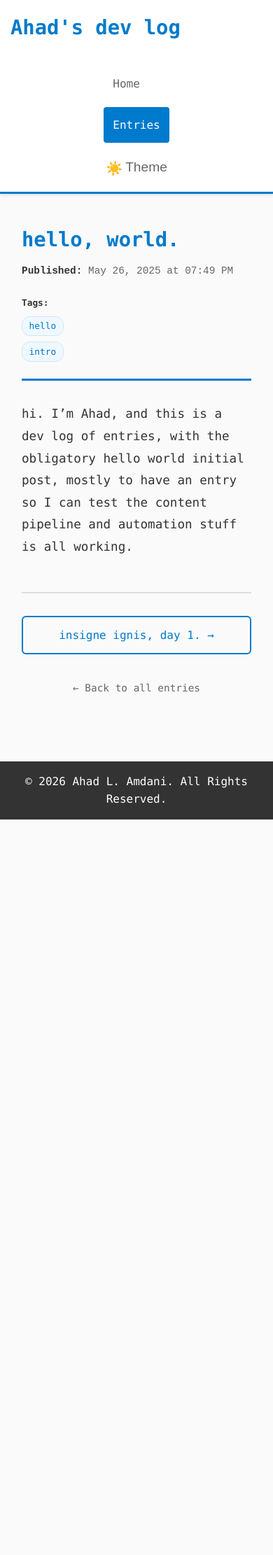
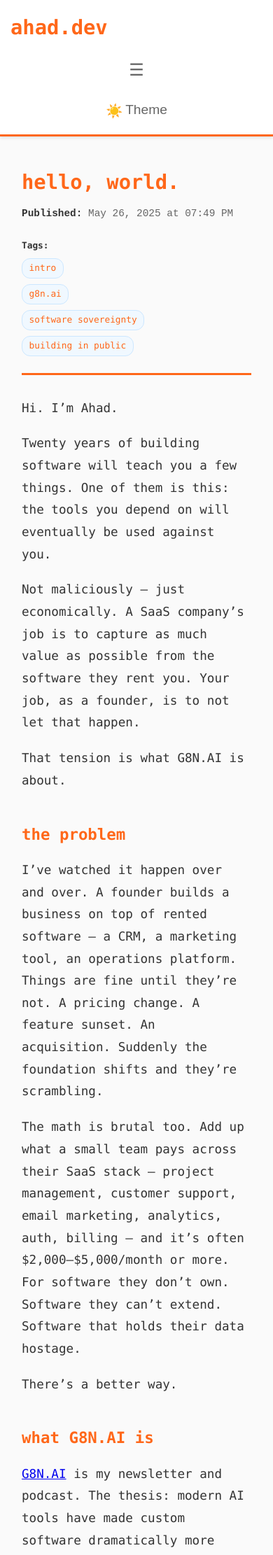
Before and after one commit to aamdani/blog, a Jekyll site: the page built from _entries/hello-world.markdown, in a window 390 px wide. Shown: the top 2222 px of the page at 70% size. Built offline with Jekyll 4.4.1, drawn with Linux system fonts in a browser that asks for light colours; before the commit the page ends 1171 px from its top, so only the background shows below that; some of the changed text lies outside the part shown.

Commit message:
Align brand with G8N.AI: orange accent, updated content, clean entry list
- Replace blue (#007acc) with G8N.AI orange (#FF6719) across all CSS variables
  (light mode, dark mode, body.light-theme, body.dark-theme overrides)
- Add position: relative to .site-nav to fix mobile dropdown anchor
- Re-add <nav aria-label> wrapper in navigation.html for screen reader landmark
- Update _config.yml: title → ahad.dev, description → software sovereignty pitch
- Rewrite hey.markdown homepage to introduce G8N.AI and software sovereignty focus
- Update entries.md page title to "the dev log."
- Rewrite hello-world.markdown with real intro post covering the SaaS sovereignty problem
- Delete 7 stale/empty entries (game dev, Shopify, Voiceflow, Insigne Ignis, G8N day logs)
- Rewrite llms.txt to reflect G8N.AI brand and content direction

```diff
--- a/_config.yml
+++ b/_config.yml
@@ -1,5 +1,5 @@
 ---
-title: Ahad's dev log
+title: ahad.dev
 timezone: America/Chicago
 collections:
   entries:
@@ -23,8 +23,7 @@ defaults:
     type: pages
   values:
     layout: page
-description: Ahad L. Amdani's personal development blog covering software engineering
-  insights, technical deep dives, and project experiences.
+description: "Ahad L. Amdani — 20 years building software. Now helping founders own their tools instead of renting them. Building G8N.AI in public."
 url: https://ahad.dev
 permalink: pretty
 plugins:
--- a/_entries/hello-world.markdown
+++ b/_entries/hello-world.markdown
@@ -2,9 +2,47 @@
 title: hello, world.
 date: 2025-05-26 19:49:00 -05:00
 tags:
-- hello
 - intro
+- g8n.ai
+- software sovereignty
+- building in public
 layout: entry
 ---
 
-hi. I'm Ahad, and this is a dev log of entries, with the obligatory hello world initial post, mostly to have an entry so I can test the content pipeline and automation stuff is all working.
+Hi. I'm Ahad.
+
+Twenty years of building software will teach you a few things. One of them is this: the tools you depend on will eventually be used against you.
+
+Not maliciously — just economically. A SaaS company's job is to capture as much value as possible from the software they rent you. Your job, as a founder, is to not let that happen.
+
+That tension is what G8N.AI is about.
+
+## the problem
+
+I've watched it happen over and over. A founder builds a business on top of rented software — a CRM, a marketing tool, an operations platform. Things are fine until they're not. A pricing change. A feature sunset. An acquisition. Suddenly the foundation shifts and they're scrambling.
+
+The math is brutal too. Add up what a small team pays across their SaaS stack — project management, customer support, email marketing, analytics, auth, billing — and it's often $2,000–$5,000/month or more. For software they don't own. Software they can't extend. Software that holds their data hostage.
+
+There's a better way.
+
+## what G8N.AI is
+
+[G8N.AI](https://g8n.ai) is my newsletter and podcast. The thesis: modern AI tools have made custom software dramatically more accessible. A small team can now build and maintain software that would have required a full engineering team five years ago.
+
+Software sovereignty isn't about writing everything from scratch. It's about knowing when to own vs. rent, and having the knowledge and tools to act on that.
+
+The newsletter covers the *what* and *why* — the strategy, the decisions, the tradeoffs. The podcast goes deeper into specific implementations and conversations with founders who are doing this.
+
+[Subscribe on Substack](https://g8n.substack.com) if that resonates.
+
+## what this blog is
+
+This is the dev log. The messy, technical, in-progress stuff.
+
+When I'm building something for G8N.AI — a tool, an integration, an AI pipeline — I'll document it here. Not polished write-ups. Raw build logs. The actual decisions, the dead ends, the architecture choices, the code snippets that are too nerdy for a newsletter.
+
+If you're a developer or technical founder, this is for you.
+
+Follow along. Ask questions. Build something.
+
+— Ahad
--- a/_includes/navigation.html
+++ b/_includes/navigation.html
@@ -1,11 +1,11 @@
-<nav class="site-nav">
+<nav aria-label="Main navigation">
+  <button class="nav-toggle" aria-label="Menu">☰</button>
   <ul class="nav-list">
       <li class="nav-item">
           <a href="{{ '/' | relative_url }}" {% if page.url=='/' %}class="current" {% endif %}>Home</a>
       </li>
       <li class="nav-item">
-            <a href="{{ '/entries/' | relative_url }}" {% if page.url contains '/entries' %}class="current" {% endif
-                %}>Entries</a>
+          <a href="{{ '/entries/' | relative_url }}" {% if page.url contains '/entries' %}class="current" {% endif %}>Entries</a>
       </li>
   </ul>
 </nav>
--- a/assets/css/style.css
+++ b/assets/css/style.css
@@ -4,8 +4,8 @@
     --bg-color: #fafafa;
     --text-color: #333;
     --text-secondary: #666;
-    --accent-color: #007acc;
-    --accent-hover: #005a99;
+    --accent-color: #FF6719;
+    --accent-hover: #e05615;
     --header-bg: #fff;
     --card-bg: #fff;
     --border-color: #ddd;
@@ -16,7 +16,7 @@
     --tag-bg: #f0f8ff;
     --tag-border: #cce7ff;
     --shadow-color: rgba(0, 0, 0, 0.1);
-    --accent-shadow: rgba(0, 122, 204, 0.2);
+    --accent-shadow: rgba(255, 103, 25, 0.2);
 }
 
 /* Dark mode styles */
@@ -25,8 +25,8 @@
         --bg-color: #121212;
         --text-color: #e0e0e0;
         --text-secondary: #aaa;
-        --accent-color: #3ca9ff;
-        --accent-hover: #7cc2ff;
+        --accent-color: #ff8040;
+        --accent-hover: #ffab7a;
         --header-bg: #1c1c1c;
         --card-bg: #1e1e1e;
         --border-color: #444;
@@ -37,7 +37,7 @@
         --tag-bg: #253547;
         --tag-border: #375a82;
         --shadow-color: rgba(0, 0, 0, 0.4);
-        --accent-shadow: rgba(60, 169, 255, 0.3);
+        --accent-shadow: rgba(255, 103, 25, 0.3);
     }
 }
 
@@ -46,8 +46,8 @@ body.light-theme {
     --bg-color: #fafafa;
     --text-color: #333;
     --text-secondary: #666;
-    --accent-color: #007acc;
-    --accent-hover: #005a99;
+    --accent-color: #FF6719;
+    --accent-hover: #e05615;
     --header-bg: #fff;
     --card-bg: #fff;
     --border-color: #ddd;
@@ -58,15 +58,15 @@ body.light-theme {
     --tag-bg: #f0f8ff;
     --tag-border: #cce7ff;
     --shadow-color: rgba(0, 0, 0, 0.1);
-    --accent-shadow: rgba(0, 122, 204, 0.2);
+    --accent-shadow: rgba(255, 103, 25, 0.2);
 }
 
 body.dark-theme {
     --bg-color: #121212;
     --text-color: #e0e0e0;
     --text-secondary: #aaa;
-    --accent-color: #3ca9ff;
-    --accent-hover: #7cc2ff;
+    --accent-color: #ff8040;
+    --accent-hover: #ffab7a;
     --header-bg: #1c1c1c;
     --card-bg: #1e1e1e;
     --border-color: #444;
@@ -77,7 +77,7 @@ body.dark-theme {
     --tag-bg: #253547;
     --tag-border: #375a82;
     --shadow-color: rgba(0, 0, 0, 0.4);
-    --accent-shadow: rgba(60, 169, 255, 0.3);
+    --accent-shadow: rgba(255, 103, 25, 0.3);
 }
 
 /* Reset and base styles */
@@ -138,6 +138,7 @@ body {
     display: flex;
     justify-content: space-between;
     align-items: center;
+    position: relative;
 }
 
 .nav-list {
@@ -157,7 +158,6 @@ body {
 
 .nav-item a:hover,
 .nav-item a:focus,
-/* Added focus state for accessibility */
 .nav-item a.current {
     background-color: var(--accent-color);
     color: white;
@@ -589,18 +589,71 @@ pre code {
     box-shadow: 0 2px 4px var(--accent-shadow);
 }
 
-/* Improved mobile responsiveness */
+/* Navigation toggle button */
+.nav-toggle {
+    display: none;
+    background: none;
+    border: none;
+    color: var(--text-secondary);
+    font-size: 1.5rem;
+    cursor: pointer;
+    padding: 0.5rem;
+    transition: color 0.2s ease;
+}
+
+.nav-toggle:hover,
+.nav-toggle:focus {
+    color: var(--accent-color);
+}
+
+/* Mobile responsive navigation */
 @media (max-width: 768px) {
+    .nav-toggle {
+        display: block;
+    }
+
     .nav-list {
+        position: absolute;
+        top: 100%;
+        right: 0;
+        background: var(--header-bg);
+        border: 1px solid var(--border-color);
+        border-radius: 5px;
+        box-shadow: 0 2px 5px var(--shadow-color);
         flex-direction: column;
-        gap: 0.5rem;
+        gap: 0;
+        min-width: 150px;
+        display: none;
+        z-index: 1000;
+    }
+
+    .nav-list.show {
+        display: flex;
+    }
+
+    .nav-item {
+        width: 100%;
+    }
+
+    .nav-item a {
+        display: block;
+        padding: 0.75rem 1rem;
+        border-radius: 0;
+        text-align: left;
+    }
+
+    .nav-item:first-child a {
+        border-radius: 5px 5px 0 0;
+    }
+
+    .nav-item:last-child a {
+        border-radius: 0 0 5px 5px;
     }
 
     .page-title,
     .entry-title,
     .post-title {
         font-size: 1.8rem;
-        /* Smaller font size on mobile */
     }
 
     .container {
@@ -632,17 +685,14 @@ pre code {
     .post,
     .page-content {
         padding: 1rem;
-        /* Smaller padding on mobile */
     }
 
     /* Improve touch targets for mobile */
-    .nav-item a,
     .pagination a,
     .entry-title a,
     .back-to-index a {
         padding: 0.8rem;
         min-height: 44px;
-        /* Minimum size for touch targets */
         display: inline-flex;
         align-items: center;
     }
--- a/entries.md
+++ b/entries.md
@@ -1,5 +1,5 @@
 ---
-title: a collection of logs and writings.
+title: the dev log.
 permalink: "/entries/"
 layout: paginated_entries
 pagination_info:
```
Also changed, not shown: _entries/g8n-ai-day1.markdown (deleted, +0 -107 lines), _entries/insigne-ignis-day1.markdown (deleted, +0 -138 lines), _entries/shopify-roast-a-brief-technical-dive.md (deleted, +0 -274 lines), hey.markdown (+21 -4 lines), llms.txt (+13 -9 lines). Lines whose indentation alone changed are shown as unchanged.
